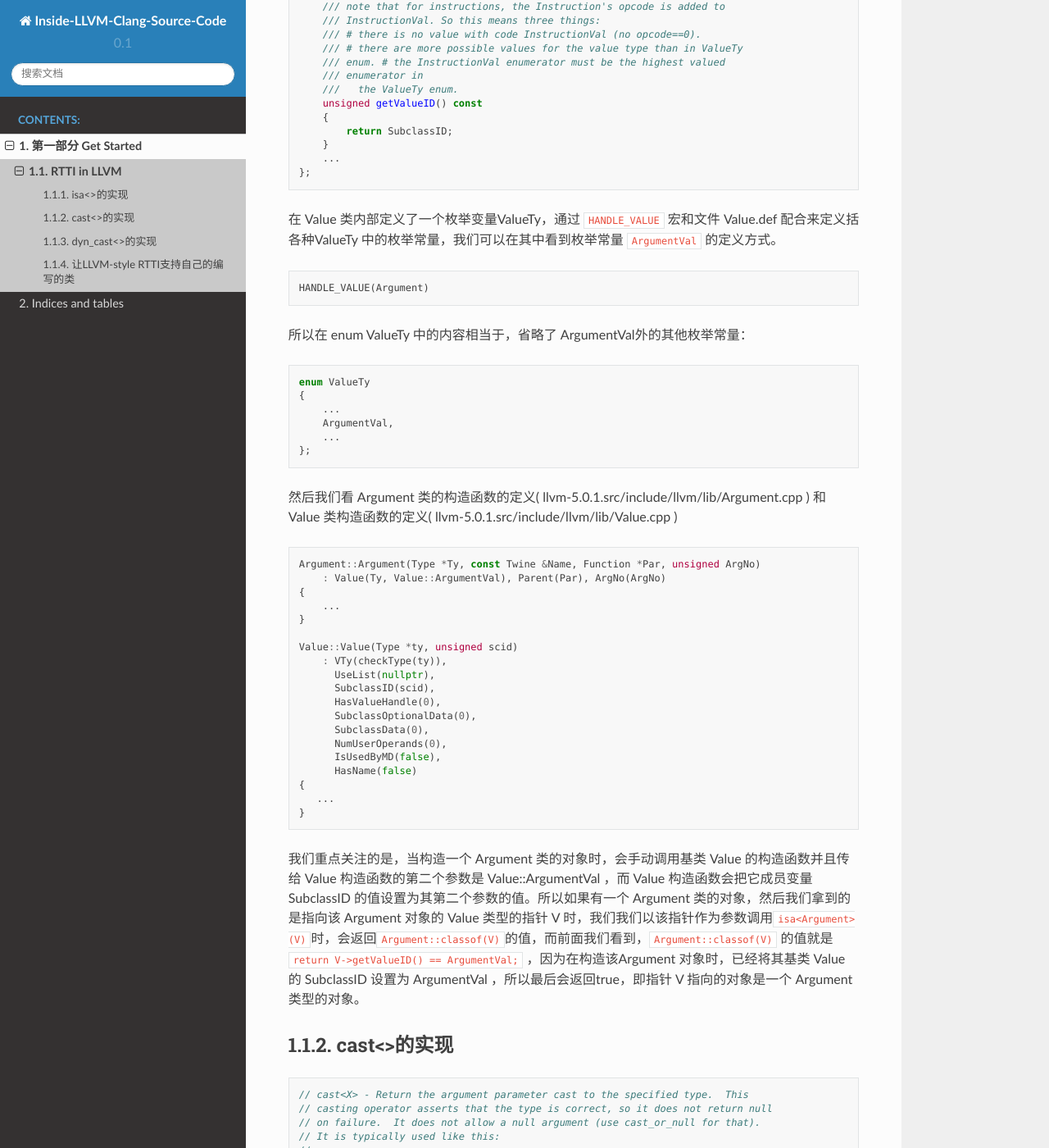
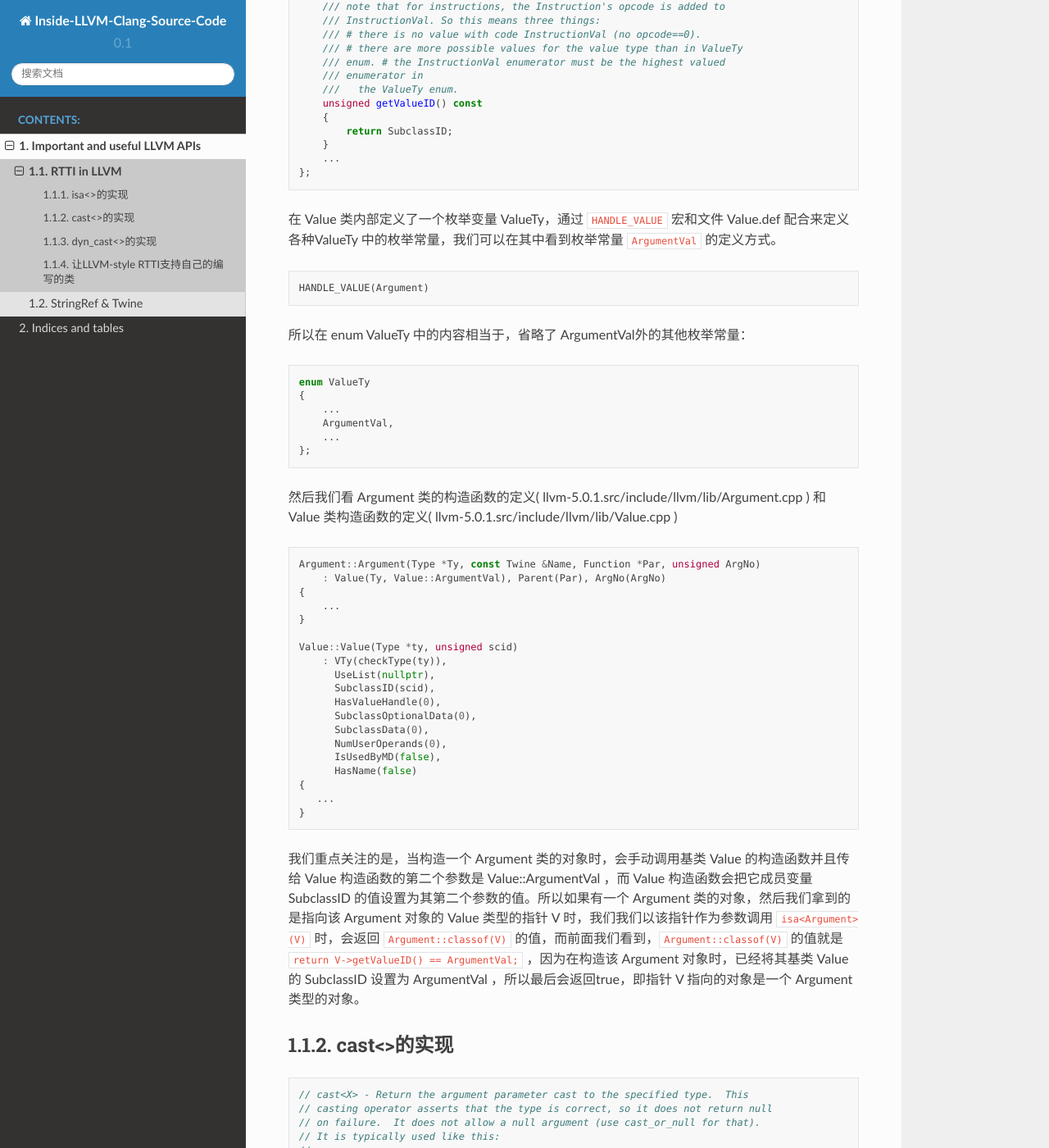
Before and after one commit to Enna1/LLVM-Study-Notes, a Sphinx documentation site: the page built from source/important-and-useful-llvm-apis/RTTI-in-LLVM.rst, in a window 1280 px wide and 1400 px high, scrolled down 1750 px. Shown: the whole window at 82% size. Built offline with Sphinx 7.4.7 and the Read the Docs theme 2.0.0, drawn with Linux system fonts in a browser that asks for light colours; some of the changed text lies outside the part shown.

Commit message:
update StringRef-and-Twine

```diff
--- a/source/beginning/RTTI-in-LLVM.rst
+++ b/source/important-and-useful-llvm-apis/RTTI-in-LLVM.rst
@@ -69,7 +69,7 @@
        return V->getValueID() == ArgumentVal;
    }
 
-Value 类的实现中与\ ``classof``\ 函数相关的内容如下：
+Value 类的实现中与 ``classof`` 函数相关的内容如下：
 
 .. code:: c
 
@@ -105,8 +105,8 @@
        ...
    };
 
-在 Value 类内部定义了一个枚举变量ValueTy，通过 ``HANDLE_VALUE`` 宏和文件
-Value.def 配合来定义括各种ValueTy
+在 Value 类内部定义了一个枚举变量 ValueTy，通过 ``HANDLE_VALUE``
+宏和文件 Value.def 配合来定义各种ValueTy
 中的枚举常量，我们可以在其中看到枚举常量 ``ArgumentVal`` 的定义方式。
 
 .. code:: c
@@ -155,11 +155,12 @@
 Value 构造函数会把它成员变量 SubclassID
 的值设置为其第二个参数的值。所以如果有一个 Argument
 类的对象，然后我们拿到的是指向该 Argument 对象的 Value 类型的指针 V
-时，我们我们以该指针作为参数调用\ ``isa<Argument>(V)``\ 时，会返回\ ``Argument::classof(V)``\ 的值，而前面我们看到，\ ``Argument::classof(V)``
-的值就是 ``return V->getValueID() == ArgumentVal;``
-，因为在构造该Argument 对象时，已经将其基类 Value 的 SubclassID 设置为
-ArgumentVal ，所以最后会返回true，即指针 V 指向的对象是一个 Argument
-类型的对象。
+时，我们我们以该指针作为参数调用 ``isa<Argument>(V)`` 时，会返回
+``Argument::classof(V)``
+的值，而前面我们看到，\ ``Argument::classof(V)`` 的值就是
+``return V->getValueID() == ArgumentVal;`` ，因为在构造该 Argument
+对象时，已经将其基类 Value 的 SubclassID 设置为 ArgumentVal
+，所以最后会返回true，即指针 V 指向的对象是一个 Argument 类型的对象。
 
 cast<>的实现
 ------------
@@ -209,7 +210,7 @@
        }
    };
 
-先使用 C++ ``const_cast``\ 然后对 ``const_cast``
+先使用 C++ ``const_cast`` 然后对 ``const_cast``
 的结果进行C风格的强制类型转换。
 
 dyn_cast<>的实现
--- a/source/beginning/index.rst
+++ b/source/important-and-useful-llvm-apis/index.rst
@@ -1,4 +1,4 @@
-第一部分 Get Started
+Important and useful LLVM APIs
 =========================================================
 
 .. toctree::
@@ -6,6 +6,7 @@
    :caption: Contents:
 
    RTTI-in-LLVM
+   StringRef-and-Twine
 
 
 
--- a/source/index.rst
+++ b/source/index.rst
@@ -11,7 +11,7 @@
    :maxdepth: 2
    :caption: Contents:
 
-   beginning/index
+   important-and-useful-llvm-apis/index
 
 
 
```
Also changed, not shown: source/important-and-useful-llvm-apis/StringRef-and-Twine.rst (added, +259 -0 lines).
